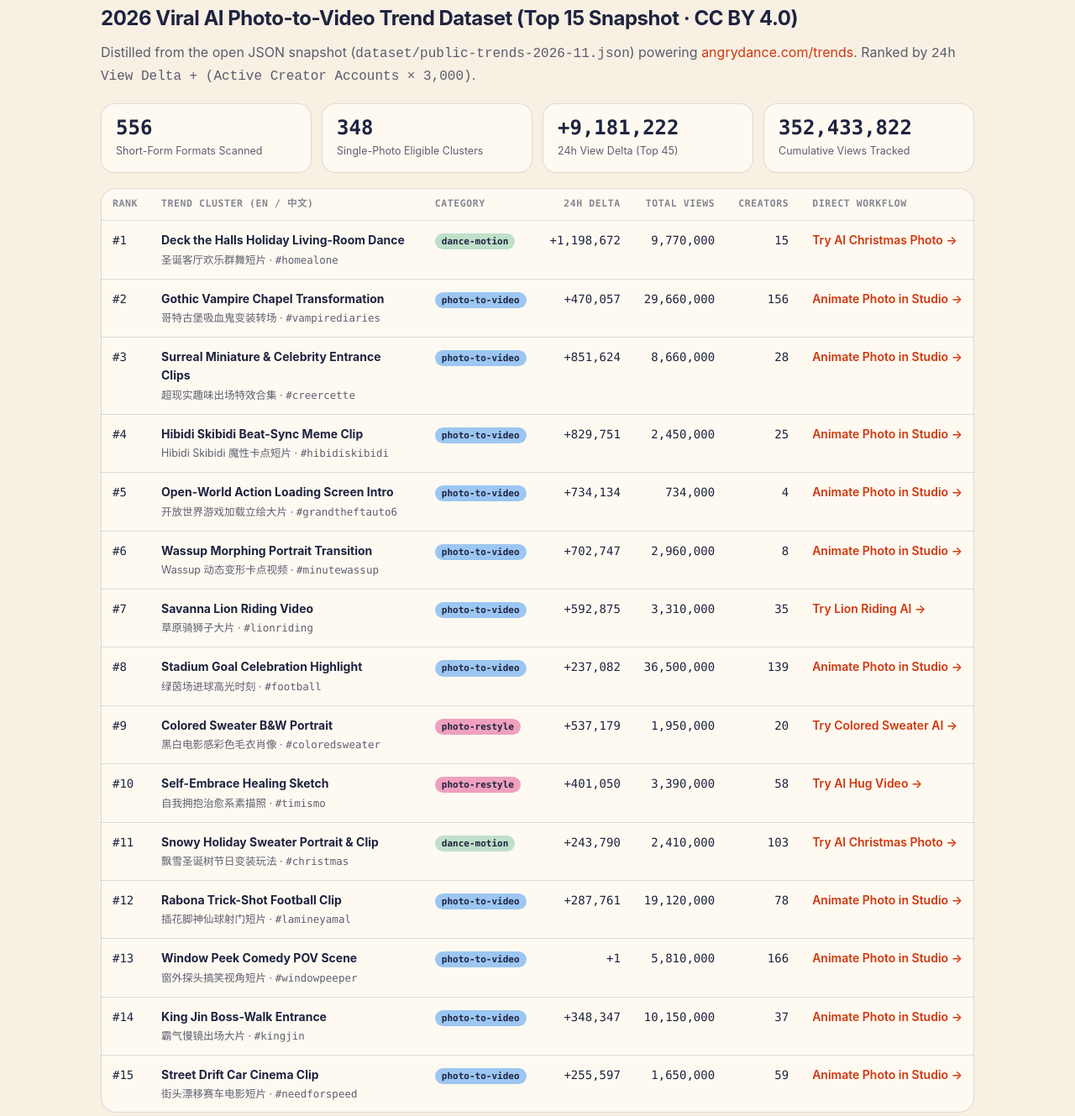
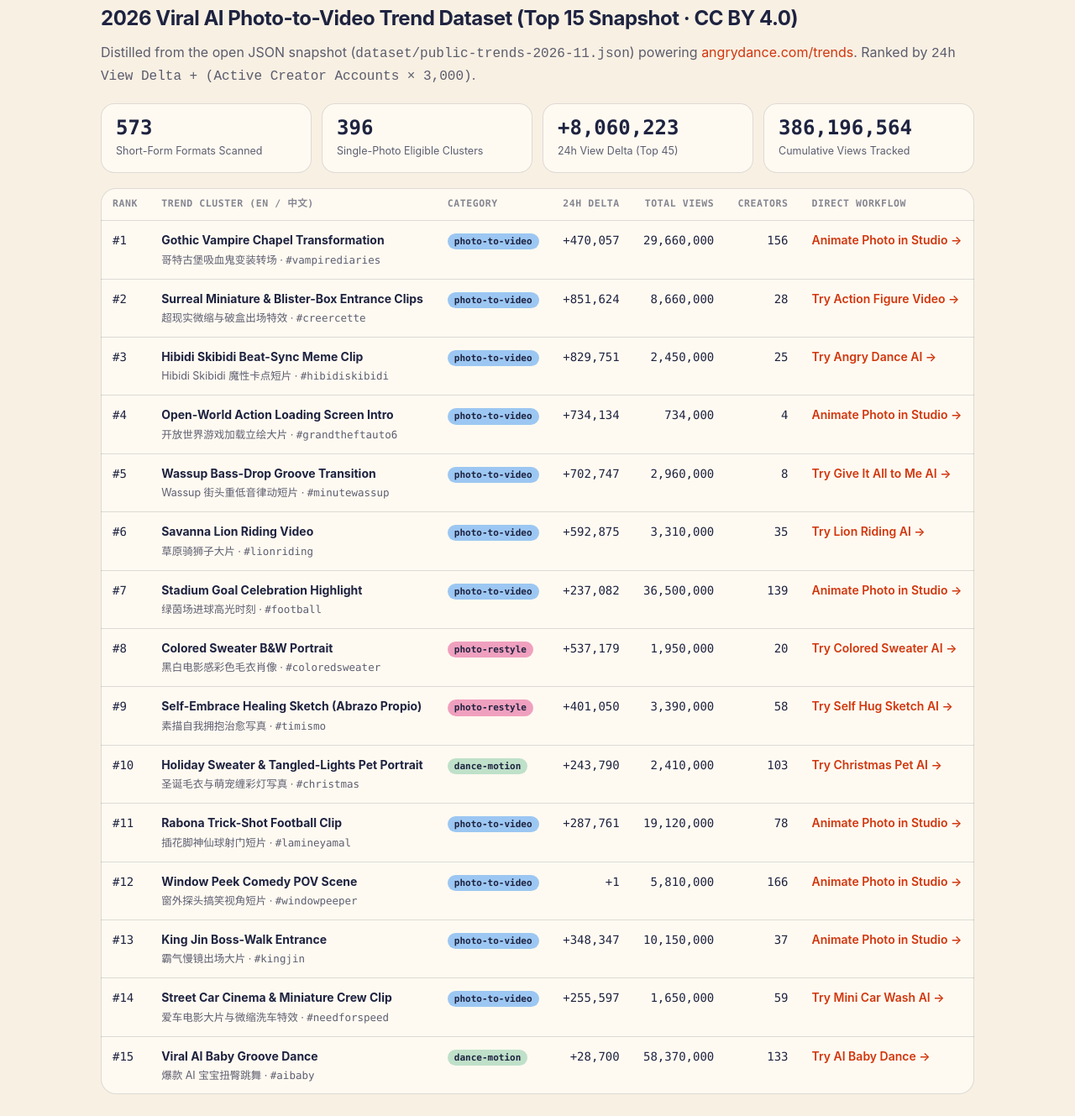
Before and after one commit to siuserxiaowei/angrydance-chrome-extension, a browser extension: page docs/index.html in a window 1280 px wide. Shown: the part 1200-2529 px from the top of the page at 84% size. Drawn offline with Linux system fonts and the light colour scheme.

Commit message:
Update CC BY 4.0 dataset snapshot to 2026-11-18 (72 ranked single-photo clusters)

```diff
--- a/docs/index.html
+++ b/docs/index.html
@@ -340,19 +340,19 @@
 
           <div class="kpi-row">
             <div class="kpi">
-              <div class="val">556</div>
+              <div class="val">573</div>
               <div class="lbl">Short-Form Formats Scanned</div>
             </div>
             <div class="kpi">
-              <div class="val">348</div>
+              <div class="val">396</div>
               <div class="lbl">Single-Photo Eligible Clusters</div>
             </div>
             <div class="kpi">
-              <div class="val">+9,181,222</div>
+              <div class="val">+8,060,223</div>
               <div class="lbl">24h View Delta (Top 45)</div>
             </div>
             <div class="kpi">
-              <div class="val">352,433,822</div>
+              <div class="val">386,196,564</div>
               <div class="lbl">Cumulative Views Tracked</div>
             </div>
           </div>
@@ -374,18 +374,6 @@
             <tr>
               <td class="mono">#1</td>
               <td>
-                <strong>Deck the Halls Holiday Living-Room Dance</strong>
-                <div class="sub">圣诞客厅欢乐群舞短片 · <span class="mono">#homealone</span></div>
-              </td>
-              <td><span class="badge cat-dance-motion">dance-motion</span></td>
-              <td class="num mono">+1,198,672</td>
-              <td class="num mono">9,770,000</td>
-              <td class="num mono">15</td>
-              <td><a class="table-link" href="https://angrydance.com/effects/ai-christmas-photo">Try AI Christmas Photo →</a></td>
-            </tr>
-            <tr>
-              <td class="mono">#2</td>
-              <td>
                 <strong>Gothic Vampire Chapel Transformation</strong>
                 <div class="sub">哥特古堡吸血鬼变装转场 · <span class="mono">#vampirediaries</span></div>
               </td>
@@ -396,19 +384,19 @@
               <td><a class="table-link" href="https://angrydance.com/tools/image-to-video">Animate Photo in Studio →</a></td>
             </tr>
             <tr>
-              <td class="mono">#3</td>
+              <td class="mono">#2</td>
               <td>
-                <strong>Surreal Miniature &amp; Celebrity Entrance Clips</strong>
-                <div class="sub">超现实趣味出场特效合集 · <span class="mono">#creercette</span></div>
+                <strong>Surreal Miniature &amp; Blister-Box Entrance Clips</strong>
+                <div class="sub">超现实微缩与破盒出场特效 · <span class="mono">#creercette</span></div>
               </td>
               <td><span class="badge cat-photo-to-video">photo-to-video</span></td>
               <td class="num mono">+851,624</td>
               <td class="num mono">8,660,000</td>
               <td class="num mono">28</td>
-              <td><a class="table-link" href="https://angrydance.com/tools/image-to-video">Animate Photo in Studio →</a></td>
+              <td><a class="table-link" href="https://angrydance.com/effects/ai-action-figure-video">Try Action Figure Video →</a></td>
             </tr>
             <tr>
-              <td class="mono">#4</td>
+              <td class="mono">#3</td>
               <td>
                 <strong>Hibidi Skibidi Beat-Sync Meme Clip</strong>
                 <div class="sub">Hibidi Skibidi 魔性卡点短片 · <span class="mono">#hibidiskibidi</span></div>
@@ -417,10 +405,10 @@
               <td class="num mono">+829,751</td>
               <td class="num mono">2,450,000</td>
               <td class="num mono">25</td>
-              <td><a class="table-link" href="https://angrydance.com/tools/image-to-video">Animate Photo in Studio →</a></td>
+              <td><a class="table-link" href="https://angrydance.com/effects/angry-dance">Try Angry Dance AI →</a></td>
             </tr>
             <tr>
-              <td class="mono">#5</td>
+              <td class="mono">#4</td>
               <td>
                 <strong>Open-World Action Loading Screen Intro</strong>
                 <div class="sub">开放世界游戏加载立绘大片 · <span class="mono">#grandtheftauto6</span></div>
@@ -432,19 +420,19 @@
               <td><a class="table-link" href="https://angrydance.com/tools/image-to-video">Animate Photo in Studio →</a></td>
             </tr>
             <tr>
-              <td class="mono">#6</td>
+              <td class="mono">#5</td>
               <td>
-                <strong>Wassup Morphing Portrait Transition</strong>
-                <div class="sub">Wassup 动态变形卡点视频 · <span class="mono">#minutewassup</span></div>
+                <strong>Wassup Bass-Drop Groove Transition</strong>
+                <div class="sub">Wassup 街头重低音律动短片 · <span class="mono">#minutewassup</span></div>
               </td>
               <td><span class="badge cat-photo-to-video">photo-to-video</span></td>
               <td class="num mono">+702,747</td>
               <td class="num mono">2,960,000</td>
               <td class="num mono">8</td>
-              <td><a class="table-link" href="https://angrydance.com/tools/image-to-video">Animate Photo in Studio →</a></td>
+              <td><a class="table-link" href="https://angrydance.com/effects/give-it-all-to-me-ai">Try Give It All to Me AI →</a></td>
             </tr>
             <tr>
-              <td class="mono">#7</td>
+              <td class="mono">#6</td>
               <td>
                 <strong>Savanna Lion Riding Video</strong>
                 <div class="sub">草原骑狮子大片 · <span class="mono">#lionriding</span></div>
@@ -456,7 +444,7 @@
               <td><a class="table-link" href="https://angrydance.com/effects/lion-riding-ai">Try Lion Riding AI →</a></td>
             </tr>
             <tr>
-              <td class="mono">#8</td>
+              <td class="mono">#7</td>
               <td>
                 <strong>Stadium Goal Celebration Highlight</strong>
                 <div class="sub">绿茵场进球高光时刻 · <span class="mono">#football</span></div>
@@ -468,7 +456,7 @@
               <td><a class="table-link" href="https://angrydance.com/tools/image-to-video">Animate Photo in Studio →</a></td>
             </tr>
             <tr>
-              <td class="mono">#9</td>
+              <td class="mono">#8</td>
               <td>
                 <strong>Colored Sweater B&amp;W Portrait</strong>
                 <div class="sub">黑白电影感彩色毛衣肖像 · <span class="mono">#coloredsweater</span></div>
@@ -480,31 +468,31 @@
               <td><a class="table-link" href="https://angrydance.com/effects/colored-sweater-ai">Try Colored Sweater AI →</a></td>
             </tr>
             <tr>
-              <td class="mono">#10</td>
+              <td class="mono">#9</td>
               <td>
-                <strong>Self-Embrace Healing Sketch</strong>
-                <div class="sub">自我拥抱治愈系素描照 · <span class="mono">#timismo</span></div>
+                <strong>Self-Embrace Healing Sketch (Abrazo Propio)</strong>
+                <div class="sub">素描自我拥抱治愈写真 · <span class="mono">#timismo</span></div>
               </td>
               <td><span class="badge cat-photo-restyle">photo-restyle</span></td>
               <td class="num mono">+401,050</td>
               <td class="num mono">3,390,000</td>
               <td class="num mono">58</td>
-              <td><a class="table-link" href="https://angrydance.com/effects/ai-hug-video">Try AI Hug Video →</a></td>
+              <td><a class="table-link" href="https://angrydance.com/effects/self-hug-sketch-ai">Try Self Hug Sketch AI →</a></td>
             </tr>
             <tr>
-              <td class="mono">#11</td>
+              <td class="mono">#10</td>
               <td>
-                <strong>Snowy Holiday Sweater Portrait &amp; Clip</strong>
-                <div class="sub">飘雪圣诞树节日变装玩法 · <span class="mono">#christmas</span></div>
+                <strong>Holiday Sweater &amp; Tangled-Lights Pet Portrait</strong>
+                <div class="sub">圣诞毛衣与萌宠缠彩灯写真 · <span class="mono">#christmas</span></div>
               </td>
               <td><span class="badge cat-dance-motion">dance-motion</span></td>
               <td class="num mono">+243,790</td>
               <td class="num mono">2,410,000</td>
               <td class="num mono">103</td>
-              <td><a class="table-link" href="https://angrydance.com/effects/ai-christmas-photo">Try AI Christmas Photo →</a></td>
+              <td><a class="table-link" href="https://angrydance.com/effects/christmas-pet-ai">Try Christmas Pet AI →</a></td>
             </tr>
             <tr>
-              <td class="mono">#12</td>
+              <td class="mono">#11</td>
               <td>
                 <strong>Rabona Trick-Shot Football Clip</strong>
                 <div class="sub">插花脚神仙球射门短片 · <span class="mono">#lamineyamal</span></div>
@@ -516,7 +504,7 @@
               <td><a class="table-link" href="https://angrydance.com/tools/image-to-video">Animate Photo in Studio →</a></td>
             </tr>
             <tr>
-              <td class="mono">#13</td>
+              <td class="mono">#12</td>
               <td>
                 <strong>Window Peek Comedy POV Scene</strong>
                 <div class="sub">窗外探头搞笑视角短片 · <span class="mono">#windowpeeper</span></div>
@@ -528,7 +516,7 @@
               <td><a class="table-link" href="https://angrydance.com/tools/image-to-video">Animate Photo in Studio →</a></td>
             </tr>
             <tr>
-              <td class="mono">#14</td>
+              <td class="mono">#13</td>
               <td>
                 <strong>King Jin Boss-Walk Entrance</strong>
                 <div class="sub">霸气慢镜出场大片 · <span class="mono">#kingjin</span></div>
@@ -540,16 +528,28 @@
               <td><a class="table-link" href="https://angrydance.com/tools/image-to-video">Animate Photo in Studio →</a></td>
             </tr>
             <tr>
-              <td class="mono">#15</td>
+              <td class="mono">#14</td>
               <td>
-                <strong>Street Drift Car Cinema Clip</strong>
-                <div class="sub">街头漂移赛车电影短片 · <span class="mono">#needforspeed</span></div>
+                <strong>Street Car Cinema &amp; Miniature Crew Clip</strong>
+                <div class="sub">爱车电影大片与微缩洗车特效 · <span class="mono">#needforspeed</span></div>
               </td>
               <td><span class="badge cat-photo-to-video">photo-to-video</span></td>
               <td class="num mono">+255,597</td>
               <td class="num mono">1,650,000</td>
               <td class="num mono">59</td>
-              <td><a class="table-link" href="https://angrydance.com/tools/image-to-video">Animate Photo in Studio →</a></td>
+              <td><a class="table-link" href="https://angrydance.com/effects/mini-workers-car-wash-ai">Try Mini Car Wash AI →</a></td>
+            </tr>
+            <tr>
+              <td class="mono">#15</td>
+              <td>
+                <strong>Viral AI Baby Groove Dance</strong>
+                <div class="sub">爆款 AI 宝宝扭臀跳舞 · <span class="mono">#aibaby</span></div>
+              </td>
+              <td><span class="badge cat-dance-motion">dance-motion</span></td>
+              <td class="num mono">+28,700</td>
+              <td class="num mono">58,370,000</td>
+              <td class="num mono">133</td>
+              <td><a class="table-link" href="https://angrydance.com/effects/ai-baby-dance">Try AI Baby Dance →</a></td>
             </tr>
               </tbody>
             </table>
```
Also changed, not shown: 2 other files.
